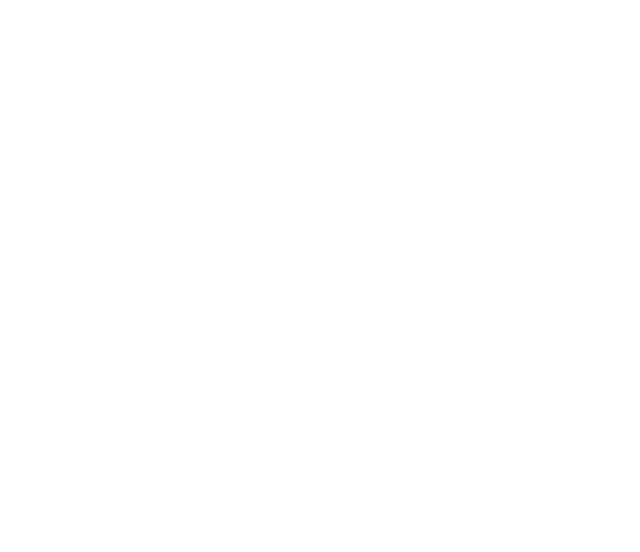
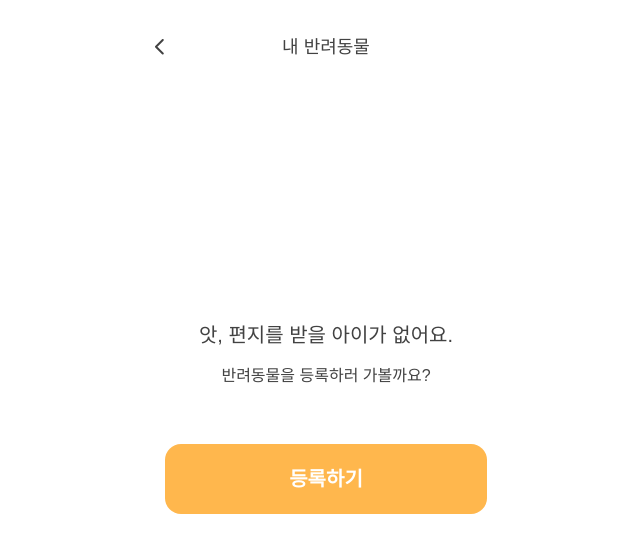
Before and after one commit to rainbow-letter/rainbow-letter-frontend, a React (Create React App) app: page /my-pets in a window 1280 px wide. Before the commit this address had no page. Shown: the top 552 px of the page, without its empty margins (314-954 px from the left). Built offline with nearby package versions, Linux system fonts and the light colour scheme.

Commit message:
feat: 등록된 반려동물 없는 페이지 생성

```diff
--- a/src/Router.jsx
+++ b/src/Router.jsx
@@ -14,6 +14,7 @@ import ProtectedLayout from './components/Layout/ProtectedLayout';
 import MyPage from './components/MyPage';
 import FAQs from './components/MyPage/FAQs';
 import AccountDeactivation from './components/MyPage/AccountDeactivation';
+import MyPets from './components/MyPets';
 
 function Router() {
   const user = useSelector((state) => state.user);
@@ -34,6 +35,7 @@ function Router() {
             <Route path="/my-page" element={<MyPage />} />
             <Route path="/faqs" element={<FAQs />} />
             <Route path="/leave" element={<AccountDeactivation />} />
+            <Route path="/my-pets" element={<MyPets />} />
           </Route>
         </Routes>
       </Layout>
--- a/src/components/Button/index.jsx
+++ b/src/components/Button/index.jsx
@@ -4,13 +4,15 @@ function Button({ className, value, onClick }) {
   const styles = className || '';
 
   return (
+    <div className="p-[10px]">
       <button
-      className={`${styles} w-full h-[70px] m-[10px] bg-orange-400 text-heading-3 font-semibold text-white rounded-2xl`}
+        className={`${styles} w-full h-[70px] bg-orange-400 text-heading-3 font-semibold text-white rounded-2xl`}
         type="button"
         onClick={onClick}
       >
         {value}
       </button>
+    </div>
   );
 }
 
--- a/src/components/Layout/index.jsx
+++ b/src/components/Layout/index.jsx
@@ -1,11 +1,11 @@
 import React from 'react';
 
 function Layout({ className, children }) {
+  const styles = className || '';
+
   return (
     <div className="w-full h-full min-w-[360px] pb-10 flex justify-center">
-      <div className={`${className} w-[390px] bg-white px-6 pt-7`}>
-        {children}
-      </div>
+      <div className={`${styles} w-[390px] bg-white px-6 pt-7`}>{children}</div>
     </div>
   );
 }
--- /dev/null
+++ b/src/components/MyPets/NoPets.jsx
@@ -0,0 +1,22 @@
+import React from 'react';
+import Button from '../Button';
+
+function NoPets() {
+  return (
+    <div className="h-[88vh] flex justify-center items-center">
+      <section className="w-full flex flex-col gap-y-10 text-center">
+        <div className="flex flex-col">
+          <span className="p-[10px] text-heading-3">
+            앗, 편지를 받을 아이가 없어요.
+          </span>
+          <span className="p-[10px] text-solo-medium">
+            반려동물을 등록하러 가볼까요?
+          </span>
+        </div>
+        <Button value="등록하기" onClick={() => console.log('click!')} />
+      </section>
+    </div>
+  );
+}
+
+export default NoPets;
--- /dev/null
+++ b/src/components/MyPets/index.jsx
@@ -0,0 +1,11 @@
+import React from 'react';
+import NoPets from './NoPets';
+
+const existPets = false;
+
+function MyPets() {
+  if (!existPets) return <NoPets />;
+  return <div>MyPets</div>;
+}
+
+export default MyPets;
--- a/src/components/Navbar/constants.js
+++ b/src/components/Navbar/constants.js
@@ -8,14 +8,17 @@ const navConfig = {
   '/leave': {
     title: '회원 탈퇴',
   },
+  '/my-pets': {
+    title: '내 반려동물',
+  },
+  '/my-pets/register': {
+    title: '등록하기',
+  },
   '/write-letter': {
     title: '편지쓰기',
   },
   '/letter-box': {
     title: '편지함',
-  },
-  'my-pet': {
-    title: '내 반려동물',
   },
   '/my-page/register': {
     title: '등록하기',
--- a/src/components/Navbar/index.jsx
+++ b/src/components/Navbar/index.jsx
@@ -2,11 +2,13 @@ import React from 'react';
 import { useNavigate, useLocation } from 'react-router-dom';
 
 import navConfig from './constants';
+import normalizePath from '../../utils/normalizers';
 import chevronLeft from '../../assets/chevronLeft.svg';
 
 function Navbar() {
   const location = useLocation();
-  const config = navConfig[location.pathname];
+  const normalizedPath = normalizePath(location.pathname);
+  const config = navConfig[normalizedPath];
 
   if (!config) {
     return null;
@@ -20,7 +22,7 @@ function Navbar() {
   }
 
   return (
-    <header className="py-[10px] flex justify-between items-center">
+    <header className="sticky top-7 py-[10px] flex justify-between items-center">
       <section className="flex flex-1 justify-start">
         <button type="button" onClick={handleBack}>
           <img src={chevronLeft} alt="left" />
--- /dev/null
+++ b/src/utils/normalizers.js
@@ -0,0 +1,3 @@
+export default function normalizePath(path) {
+  return path.endsWith('/') ? path.slice(0, -1) : path;
+}
```
Lines whose indentation alone changed are shown as unchanged.
